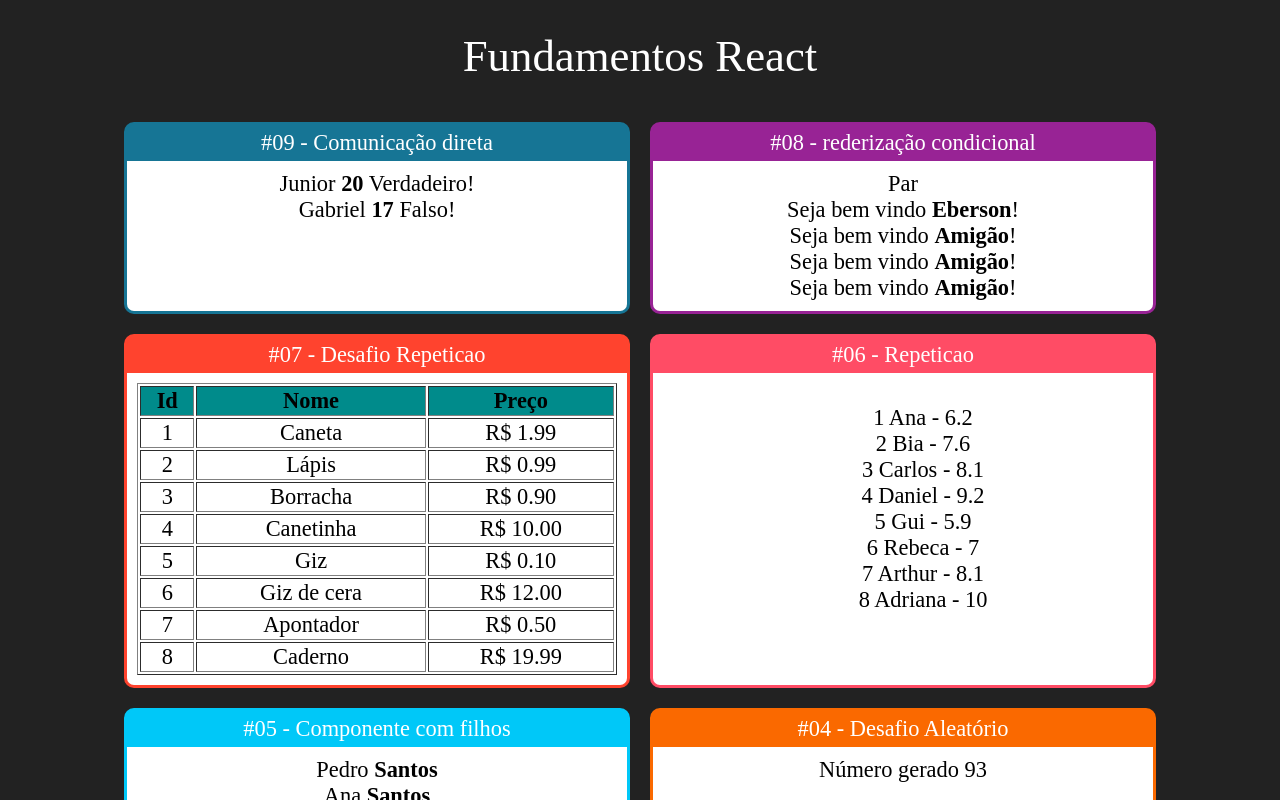
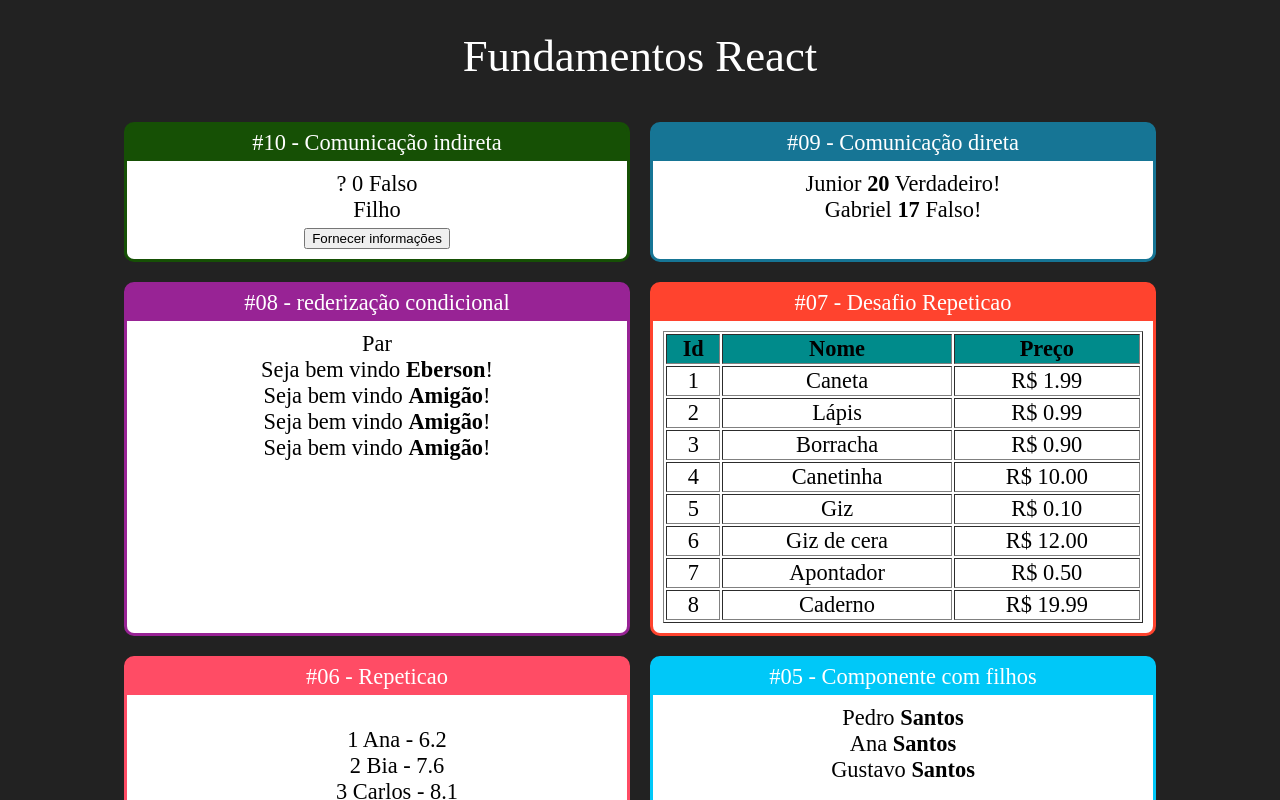
Before and after one commit to ebersc/ReactJS, a React (Create React App) app in the folder fundamentos-react/: page / in a window 1280 px wide. Shown: the top 800 px of the page. Built offline with nearby package versions, Linux system fonts and the light colour scheme; a web font is replaced by a local one.

Commit message:
Comunicação Indireta

```diff
--- a/fundamentos-react/src/App.jsx
+++ b/fundamentos-react/src/App.jsx
@@ -13,11 +13,15 @@
 import ParOuImpar from "./components/condicional/ParOuImpar"
 import UsuarioInfo from "./components/condicional/UsuarioInfo"
 import DiretaPai from "./components/comunicacao/DiretaPai"
+import IndiretaPai from "./components/comunicacao/IndiretaPai"
 
 export default _ =>
     <div className="App">
         <h1>Fundamentos React</h1>
         <div className="Cards">
+            <Card titulo="#10 - Comunicação indireta" color="#165005">
+                <IndiretaPai></IndiretaPai>
+            </Card>
             <Card titulo="#09 - Comunicação direta" color="#167595">
                 <DiretaPai></DiretaPai>
             </Card>
--- /dev/null
+++ b/fundamentos-react/src/components/comunicacao/IndiretaFilho.jsx
@@ -0,0 +1,15 @@
+import React from "react";
+
+export default props => {
+    const cb = props.quandoClicar
+    return(
+        <div>
+            <div>
+                Filho
+            </div>
+            <button onClick={_ => cb('João', 53, true)}>
+                Fornecer informações
+            </button>
+        </div>
+    )
+}
--- /dev/null
+++ b/fundamentos-react/src/components/comunicacao/IndiretaPai.jsx
@@ -0,0 +1,26 @@
+import React from 'react'
+import IndiretaFilho from './IndiretaFilho'
+
+export default props => {
+
+    let nome = '?'
+    let idade = 0
+    let nerd = false
+
+    function fornecerInformacoes(nomeParam, idadeParam, nerdParam){
+        nome = nomeParam
+        idade = idadeParam
+        nerd = nerdParam
+    }
+
+    return(
+        <div>
+            <div>
+                <span>{nome} </span>
+                <span>{idade} </span>
+                <span>{nerd ? 'Verdadeiro' : 'Falso'} </span>
+            </div>
+            <IndiretaFilho quandoClicar={fornecerInformacoes}></IndiretaFilho>
+        </div>
+    )
+}
```
